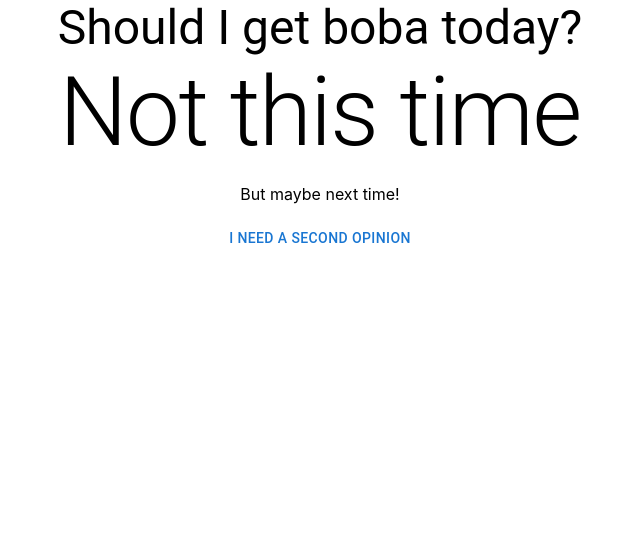
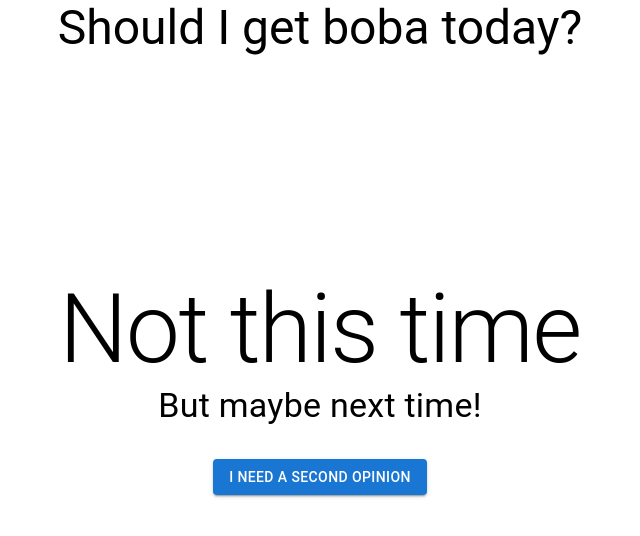
Before and after one commit to emilyglue/boba-ui, a React (Create React App) app: page / in a window 1280 px wide. Both pictures are taken after a click on the button "PLS TELL ME". Shown: the top 536 px of the page, without its empty margins (320-960 px from the left). Built offline with nearby package versions, Linux system fonts and the light colour scheme.

Commit message:
fix formatting

```diff
--- a/src/App.css
+++ b/src/App.css
@@ -1,38 +1,3 @@
-.App {
-  text-align: center;
+* {
+  font-weight: 900;
 }
-
-.App-logo {
-  height: 40vmin;
-  pointer-events: none;
-}
-
-@media (prefers-reduced-motion: no-preference) {
-  .App-logo {
-    animation: App-logo-spin infinite 20s linear;
-  }
-}
-
-.App-header {
-  background-color: #282c34;
-  min-height: 100vh;
-  display: flex;
-  flex-direction: column;
-  align-items: center;
-  justify-content: center;
-  font-size: calc(10px + 2vmin);
-  color: white;
-}
-
-.App-link {
-  color: #61dafb;
-}
-
-@keyframes App-logo-spin {
-  from {
-    transform: rotate(0deg);
-  }
-  to {
-    transform: rotate(360deg);
-  }
-}
--- a/src/App.tsx
+++ b/src/App.tsx
@@ -1,13 +1,14 @@
 import './App.css'
+import Box from '@mui/material/Box'
 import Response from './components/Response'
 import Title from './components/Title'
 
 function App () {
   return (
-    <div className='App'>
+    <Box>
       <Title />
       <Response />
-    </div>
+    </Box>
   )
 }
 
--- a/src/components/Response.tsx
+++ b/src/components/Response.tsx
@@ -1,7 +1,19 @@
 import { Button } from '@mui/material'
-import Container from '@mui/material/Container'
+import Box from '@mui/material/Box'
 import Typography from '@mui/material/Typography'
-import { useState } from 'react'
+import { ReactNode, useState } from 'react'
+import ColumnBox from '../utils/components/ColumnBox'
+
+const WordWrapBox = ({ children }: { children: ReactNode }) => (
+  <Box
+    style={{
+      textAlign: 'center',
+      wordBreak: 'break-word'
+    }}
+  >
+    {children}
+  </Box>
+)
 
 const Response = () => {
   const [shouldGetBoba, setShouldGetBoba] = useState<null | number>(null)
@@ -11,29 +23,37 @@ const Response = () => {
   }
   const isInitialized = shouldGetBoba !== null
   const DecisionButton = ({ text }: { text: string }) => (
-    <Button onClick={onClick}>{text}</Button>
+    <Button onClick={onClick} style={{ margin: '2rem' }} variant='contained'>
+      {text}
+    </Button>
   )
   if (!isInitialized) {
     return (
-      <Container>
+      <ColumnBox>
         <DecisionButton text='Pls tell me' />
-      </Container>
+      </ColumnBox>
     )
   } else if (shouldGetBoba) {
     return (
-      <Container>
-        <Typography variant='h1'>Yaaaaaaaaaaaaas</Typography>
-        <p>Go treat yo self</p>
+      <ColumnBox>
+        <WordWrapBox>
+          <Typography variant='h1'>Yaaaaaaaaaaaaas</Typography>
+        </WordWrapBox>
+        <Typography variant='h4'>Go treat yo self</Typography>
         <DecisionButton text='Are you sure?' />
-      </Container>
+      </ColumnBox>
     )
   }
   return (
-    <Container>
-      <Typography variant='h1'>Not this time</Typography>
-      <p>But maybe next time!</p>
+    <ColumnBox>
+      <WordWrapBox>
+        <Typography variant='h1'>Not this time</Typography>
+      </WordWrapBox>
+      <WordWrapBox>
+        <Typography variant='h4'>But maybe next time!</Typography>
+      </WordWrapBox>
       <DecisionButton text='I need a second opinion' />
-    </Container>
+    </ColumnBox>
   )
 }
 
--- a/src/components/Title.tsx
+++ b/src/components/Title.tsx
@@ -1,12 +1,12 @@
-import Container from '@mui/material/Container'
-import Typography from '@mui/material/Typography';
+import Box from '@mui/material/Box'
+import Typography from '@mui/material/Typography'
 
 const Title = () => (
-  <Container>
-    <Typography variant='h3' component='h1'>
+  <Box position='fixed' width='100%'>
+    <Typography align='center' variant='h3' component='h1'>
       Should I get boba today?
     </Typography>
-  </Container>
+  </Box>
 )
 
 export default Title
--- /dev/null
+++ b/src/utils/components/ColumnBox.tsx
@@ -0,0 +1,16 @@
+import Box from '@mui/material/Box'
+import { ReactNode } from 'react'
+
+const ColumnBox = ({ children }: { children: ReactNode }) => (
+  <Box
+    alignItems='center'
+    display='flex'
+    flexDirection='column'
+    height='100vh'
+    justifyContent='center'
+  >
+    {children}
+  </Box>
+)
+
+export default ColumnBox
```
